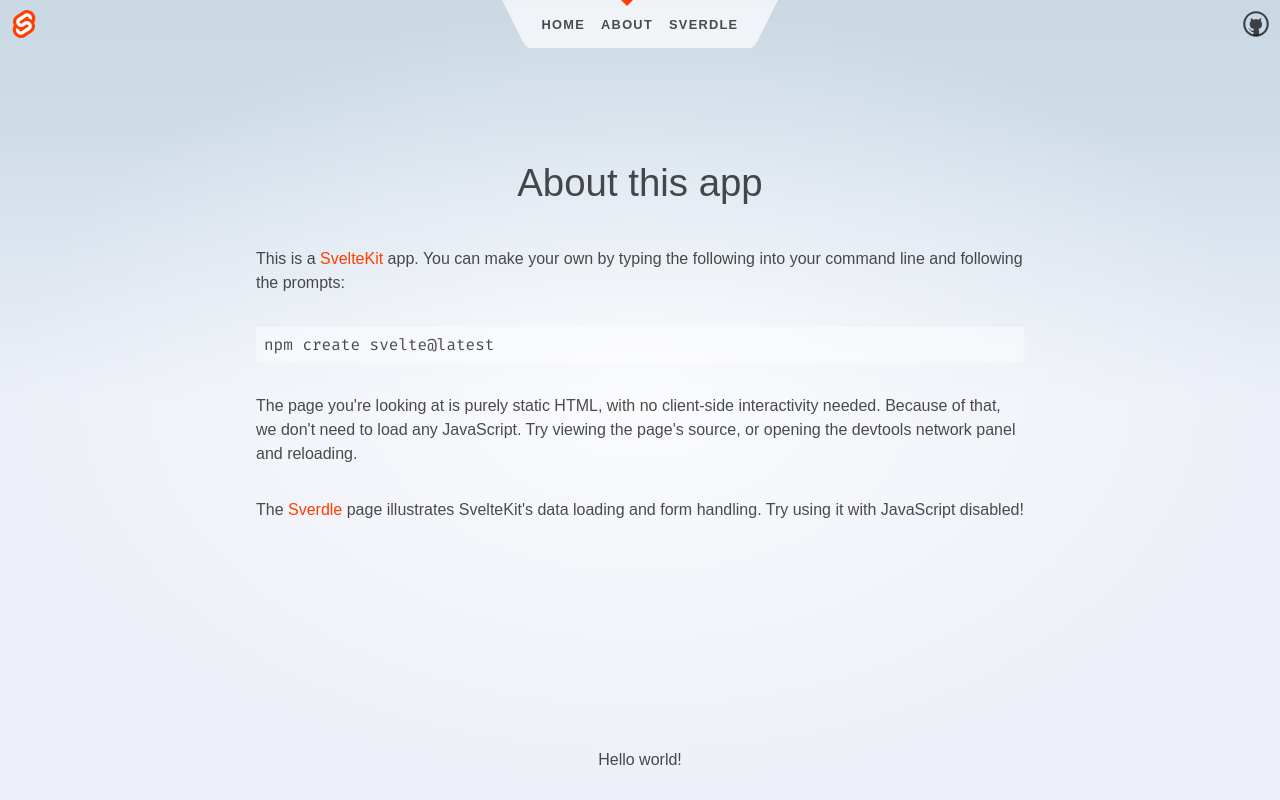
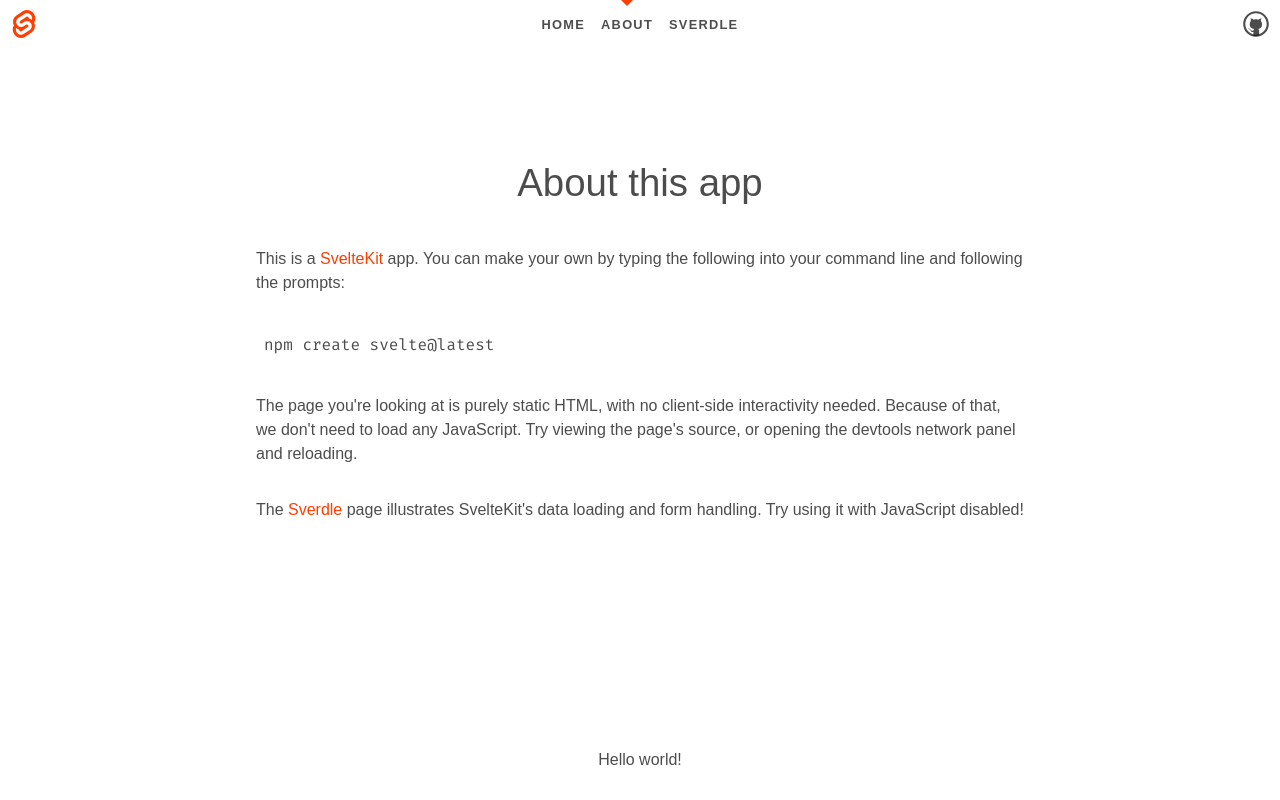
Before and after one commit to jpbandroid/sveltekit-1, a SvelteKit app: page /about in a window 1280 px wide. Built offline with nearby package versions, Linux system fonts and the light colour scheme.

Commit message:
Update styles.css

```diff
--- a/src/routes/styles.css
+++ b/src/routes/styles.css
@@ -19,15 +19,6 @@
 body {
 	min-height: 100vh;
 	margin: 0;
-	background-attachment: fixed;
-	background-color: var(--color-bg-1);
-	background-size: 100vw 100vh;
-	background-image: radial-gradient(
-			50% 50% at 50% 50%,
-			rgba(255, 255, 255, 0.75) 0%,
-			rgba(255, 255, 255, 0) 100%
-		),
-		linear-gradient(180deg, var(--color-bg-0) 0%, var(--color-bg-1) 15%, var(--color-bg-2) 50%);
 }
 
 h1,
```
